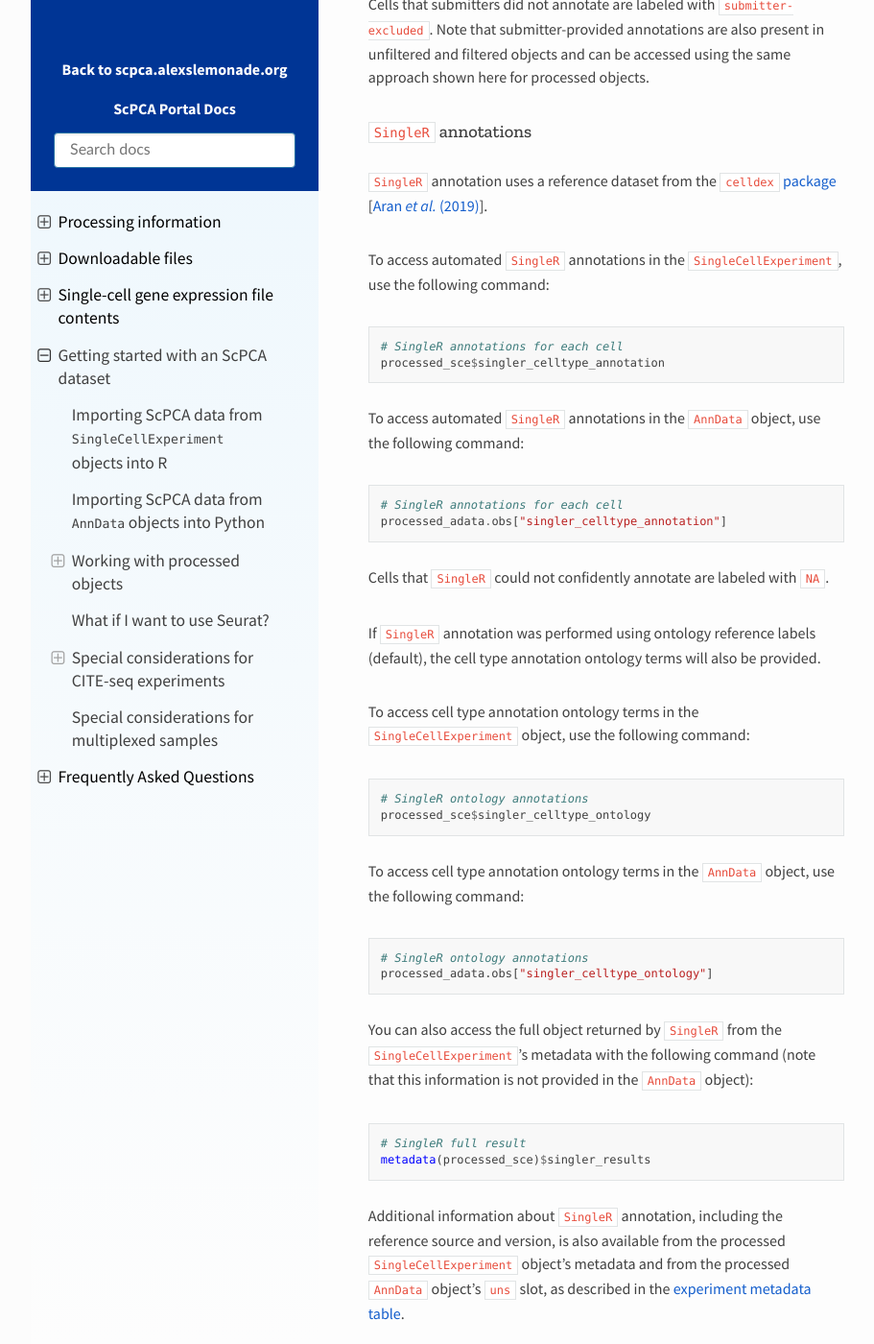
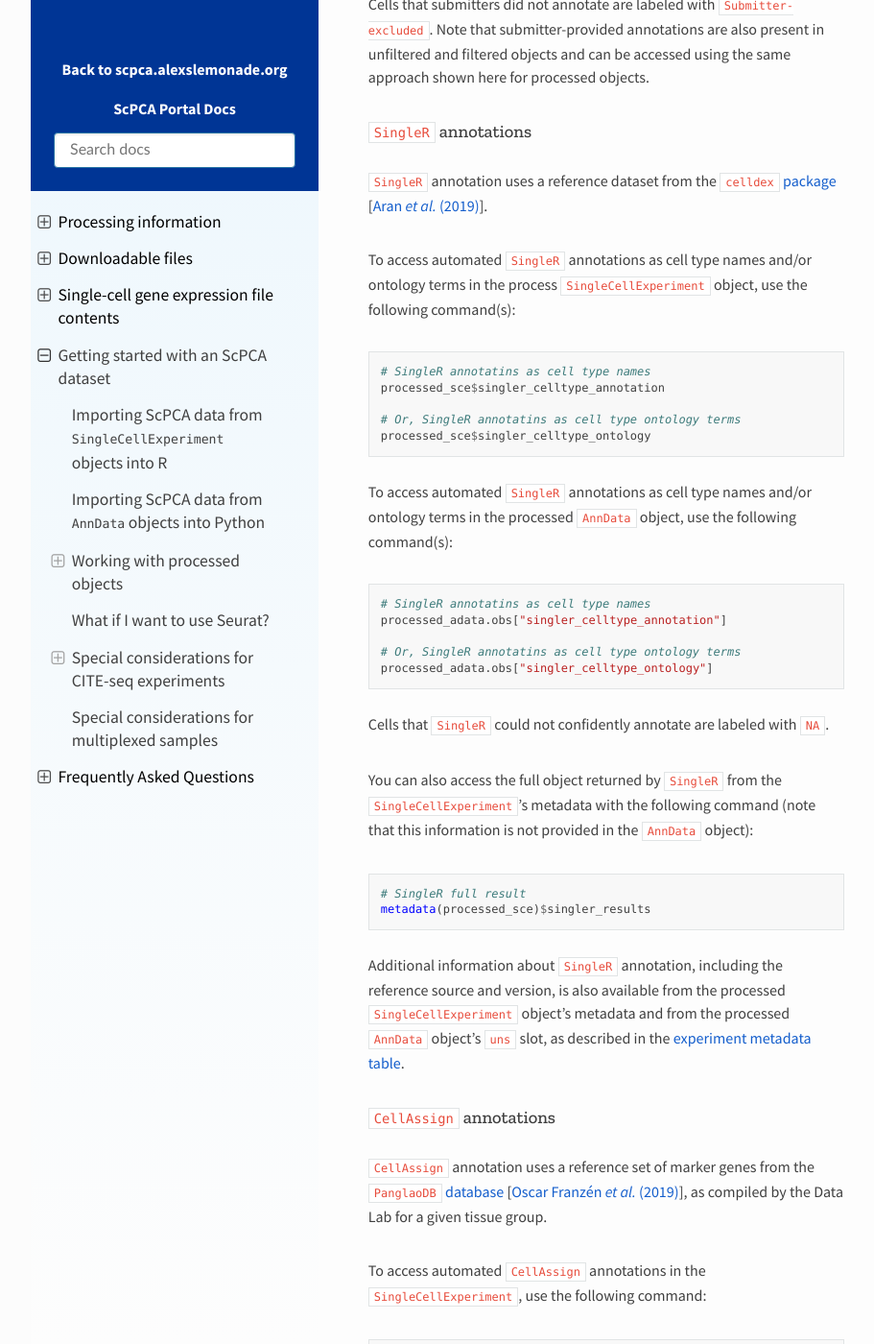
Before and after one commit to DongzeHE/scpca-docs, a Sphinx documentation site: the page built from docs/getting_started.md, in a window 1280 px wide and 1400 px high, scrolled down 8030 px. Shown: the whole window at 96% size, without its empty margins (158-1069 px from the left). Built offline with Sphinx 7.4.7 and the Read the Docs theme 2.0.0, drawn with Linux system fonts in a browser that asks for light colours.

Commit message:
Submitter-excluded title case, and condense singler ontology labels with regular annotation code

````diff
--- a/docs/getting_started.md
+++ b/docs/getting_started.md
@@ -253,7 +253,7 @@ To access submitter-provided annotations in the `AnnData` object, use the follow
 processed_adata.obs["submitter_celltype_annotation"]
 ```
 
-Cells that submitters did not annotate are labeled with `submitter-excluded`.
+Cells that submitters did not annotate are labeled with `Submitter-excluded`.
 Note that submitter-provided annotations are also present in unfiltered and filtered objects and can be accessed using the same approach shown here for processed objects.
 
 
@@ -262,37 +262,27 @@ Note that submitter-provided annotations are also present in unfiltered and filt
 `SingleR` annotation uses a reference dataset from the [`celldex` package](https://bioconductor.org/packages/release/data/experiment/html/celldex.html) [[Aran _et al._ (2019)](https://doi.org/10.1038/s41590-018-0276-y)].
 
 
-To access automated `SingleR` annotations in the `SingleCellExperiment`, use the following command:
+To access automated `SingleR` annotations as cell type names and/or ontology terms in the process `SingleCellExperiment` object, use the following command(s):
 
 ```r
-# SingleR annotations for each cell
+# SingleR annotatins as cell type names
 processed_sce$singler_celltype_annotation
+
+# Or, SingleR annotatins as cell type ontology terms
+processed_sce$singler_celltype_ontology
 ```
 
-To access automated `SingleR` annotations in the `AnnData` object, use the following command:
+To access automated `SingleR` annotations as cell type names and/or ontology terms in the processed `AnnData` object, use the following command(s):
 
-```python
-# SingleR annotations for each cell
+```r
+# SingleR annotatins as cell type names
 processed_adata.obs["singler_celltype_annotation"]
+
+# Or, SingleR annotatins as cell type ontology terms
+processed_adata.obs["singler_celltype_ontology"]
 ```
 
 Cells that `SingleR` could not confidently annotate are labeled with `NA`.
-
-
-If `SingleR` annotation was performed using ontology reference labels (default), the cell type annotation ontology terms will also be provided.
-
-To access cell type annotation ontology terms in the `SingleCellExperiment` object, use the following command:
-```r
-# SingleR ontology annotations
-processed_sce$singler_celltype_ontology
-```
-
-To access cell type annotation ontology terms in the `AnnData` object, use the following command:
-```r
-# SingleR ontology annotations
-processed_adata.obs["singler_celltype_ontology"]
-```
-
 
 You can also access the full object returned by `SingleR` from the `SingleCellExperiment`'s metadata with the following command (note that this information is not provided in the `AnnData` object):
 
````
